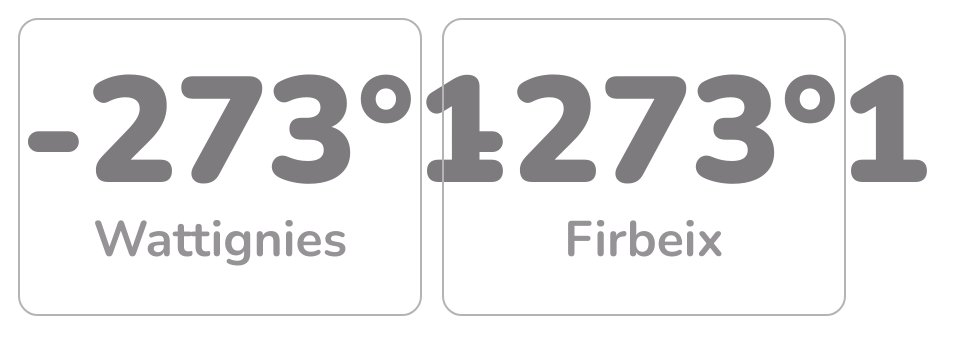
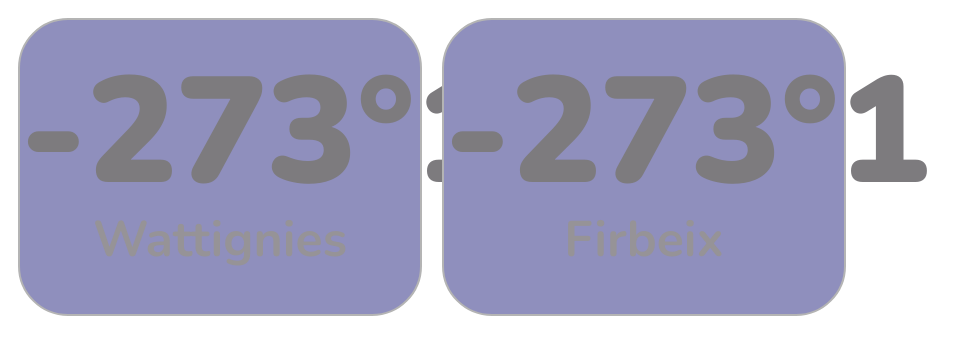
Before and after one commit to godestalbin/tempcollect, a Flask app: page / in a window 1280 px wide. Shown: the top 355 px of the page, without its empty margins (0-972 px from the left). Run offline with Flask 2, Linux system fonts and the light colour scheme; data that the repository does not hold is empty.

Commit message:
Test code update

```diff
--- a/flaskapp/static/styles/style.css
+++ b/flaskapp/static/styles/style.css
@@ -3,8 +3,9 @@ div.tempBox {
     float:left;
     border-width: 2px;
     border-style: solid;
-    border-radius: 20px;
+    border-radius: 50px;
     border-color:rgb(180, 180, 180);
+    background-color: rgb(143, 143, 189);
     margin: 10px;
   }
 
```
